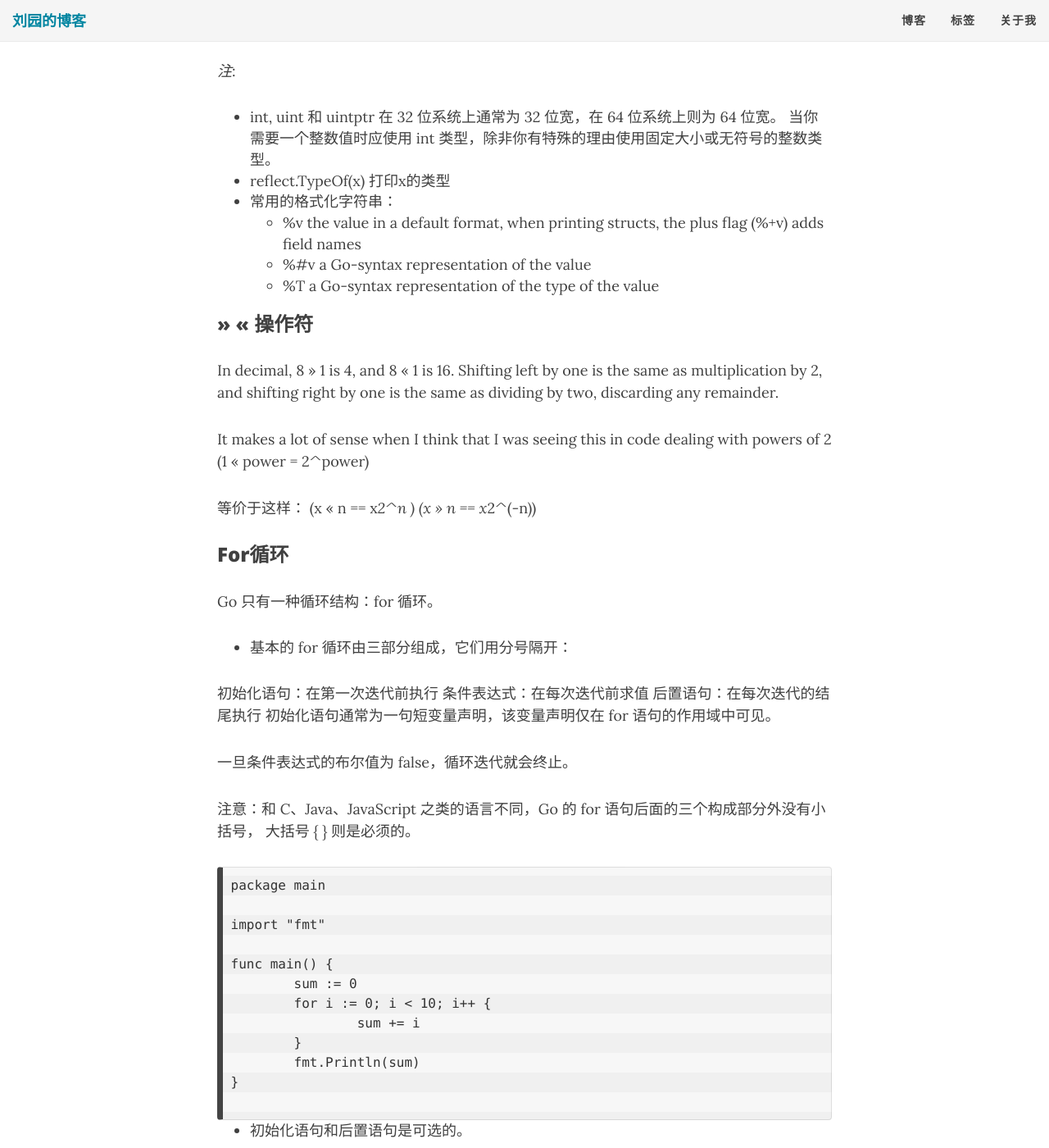
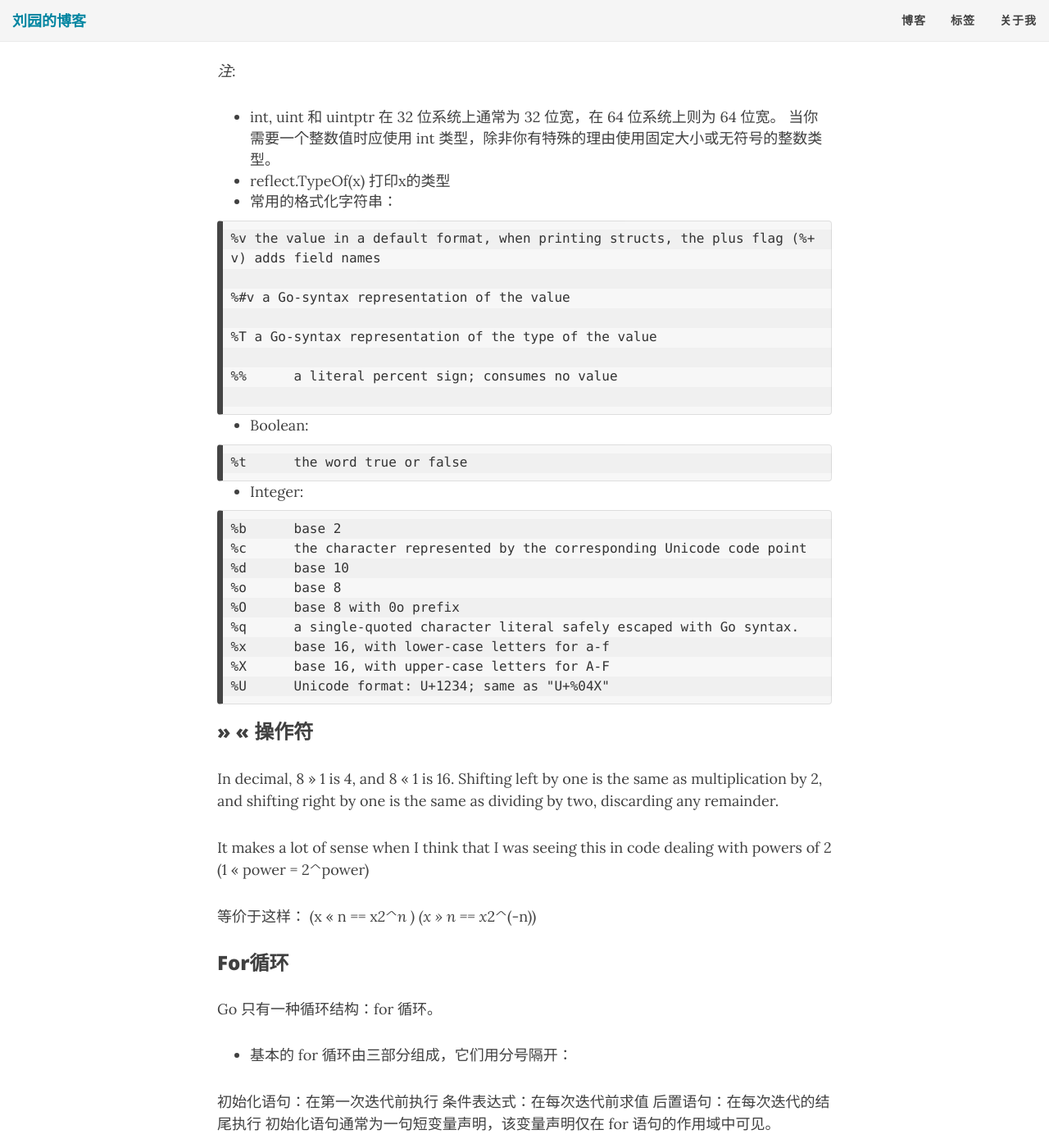
Before and after one commit to colynn/colynn.github.io, a Jekyll site: the page built from _posts/2019-12-31-go_basic_knowledge_summarizing.md, in a window 1280 px wide and 1400 px high, scrolled down 2991 px. Shown: the whole window at 82% size. Built offline with Jekyll 4.4.1, drawn with Linux system fonts in a browser that asks for light colours; nearby versions of some CDN libraries; comment, search, counter and statistics services are not loaded.

Commit message:
add fmt type

````diff
--- a/_posts/2019-12-31-go_basic_knowledge_summarizing.md
+++ b/_posts/2019-12-31-go_basic_knowledge_summarizing.md
@@ -127,9 +127,37 @@ _注_:
 * int, uint 和 uintptr 在 32 位系统上通常为 32 位宽，在 64 位系统上则为 64 位宽。 当你需要一个整数值时应使用 int 类型，除非你有特殊的理由使用固定大小或无符号的整数类型。
 *  reflect.TypeOf(x) 打印x的类型
 * 常用的格式化字符串：
-	* %v the value in a default format, when printing structs, the plus flag (%+v) adds field names
-	* %#v a Go-syntax representation of the value
-	* %T a Go-syntax representation of the type of the value
+
+```
+%v the value in a default format, when printing structs, the plus flag (%+v) adds field names
+
+%#v a Go-syntax representation of the value
+
+%T a Go-syntax representation of the type of the value
+
+%%	a literal percent sign; consumes no value
+
+```
+
+* Boolean:
+
+```
+%t	the word true or false
+```
+
+* Integer:
+
+```
+%b	base 2
+%c	the character represented by the corresponding Unicode code point
+%d	base 10
+%o	base 8
+%O	base 8 with 0o prefix
+%q	a single-quoted character literal safely escaped with Go syntax.
+%x	base 16, with lower-case letters for a-f
+%X	base 16, with upper-case letters for A-F
+%U	Unicode format: U+1234; same as "U+%04X"
+```
 
 ### >> << 操作符
 
````
